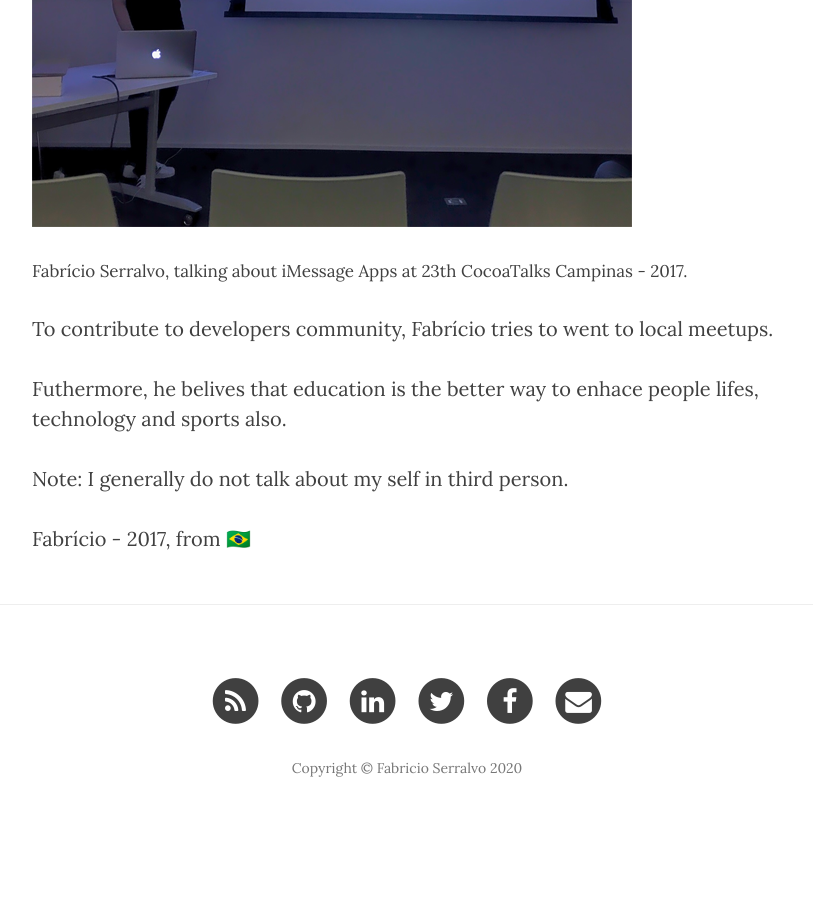
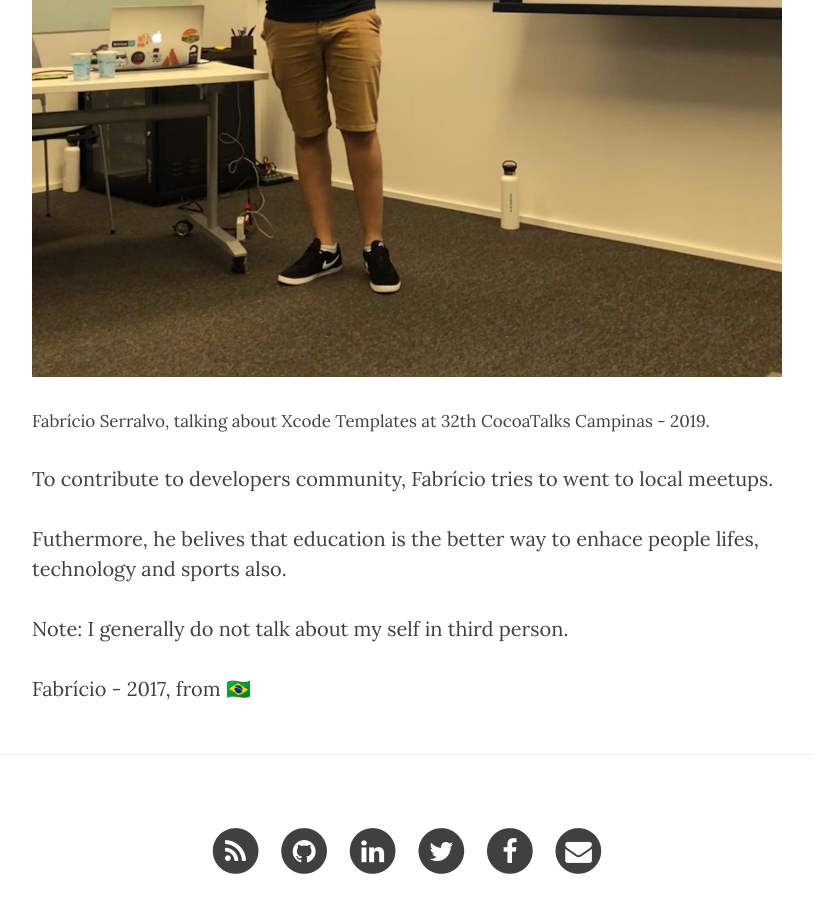
Before and after one commit to serralvo/serralvo.github.io, a Jekyll site: the page built from about.html, in a window 1280 px wide and 900 px high, scrolled down 1115 px. Shown: the whole window, without its empty margins (233-1046 px from the left). Built offline with Jekyll 4.4.1, drawn with Linux system fonts in a browser that asks for light colours; nearby versions of some CDN libraries; before the commit the page ends 1959 px from its top, so only the background shows below that.

Commit message:
Updates photo and small line

```diff
--- a/about.html
+++ b/about.html
@@ -9,9 +9,9 @@ header-img: "img/about-bg.jpg"
 </p>
 <p>He has Bachelor's Degree in Information Systems by Pontifical Catholic University of Campinas (2012 - 2017).</p>
 
-<img src="/img/fabricio-serralvo.jpg" alt="Fabrício Serralvo at 23th CocoaTalks Campinas - iMessage Apps" title="Fabrício Serralvo at 23th CocoaTalks Campinas - iMessage Apps" />
+<img src="/img/fabricio-serralvo-2019.jpg" />
 </br>
-<small>Fabrício Serralvo, talking about iMessage Apps at 23th CocoaTalks Campinas - 2017. </small>
+<small>Fabrício Serralvo, talking about Xcode Templates at 32th CocoaTalks Campinas - 2019. </small>
 
 <p>To contribute to developers community, Fabrício tries to went to local meetups.</p>
 
```
